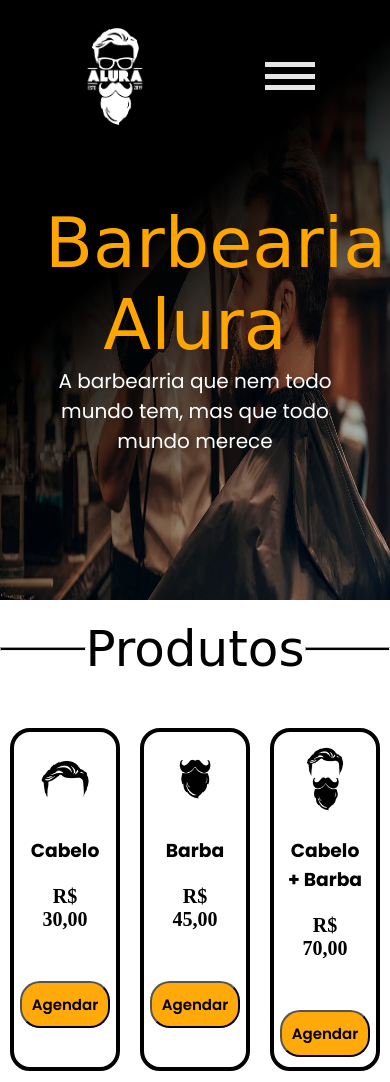
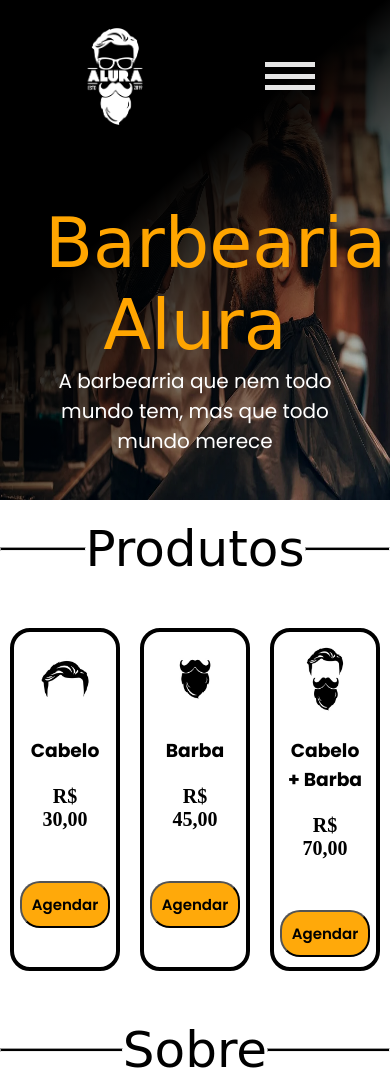
Before and after one commit to LucaPiresS/Barbearia_alura, a plain HTML site: page index.html in a window 390 px wide. Shown: the top 1082 px of the page. Drawn offline with Linux system fonts and the light colour scheme; a web font is replaced by a local one.

Commit message:
arrumando a imagem de fundo e o degrade

```diff
--- a/css/responsivo.css
+++ b/css/responsivo.css
@@ -74,6 +74,18 @@
         height: 152px;
     }
 
+    .bg-img {
+        height: 500px;
+    }
+
+    .parte-1 {
+        height: 500px;
+    }
+
+    .parte-1::before {
+        height: 500px;
+    }
+
 /*começo do toggle*/
 
     .menu__hamburguer {
```
